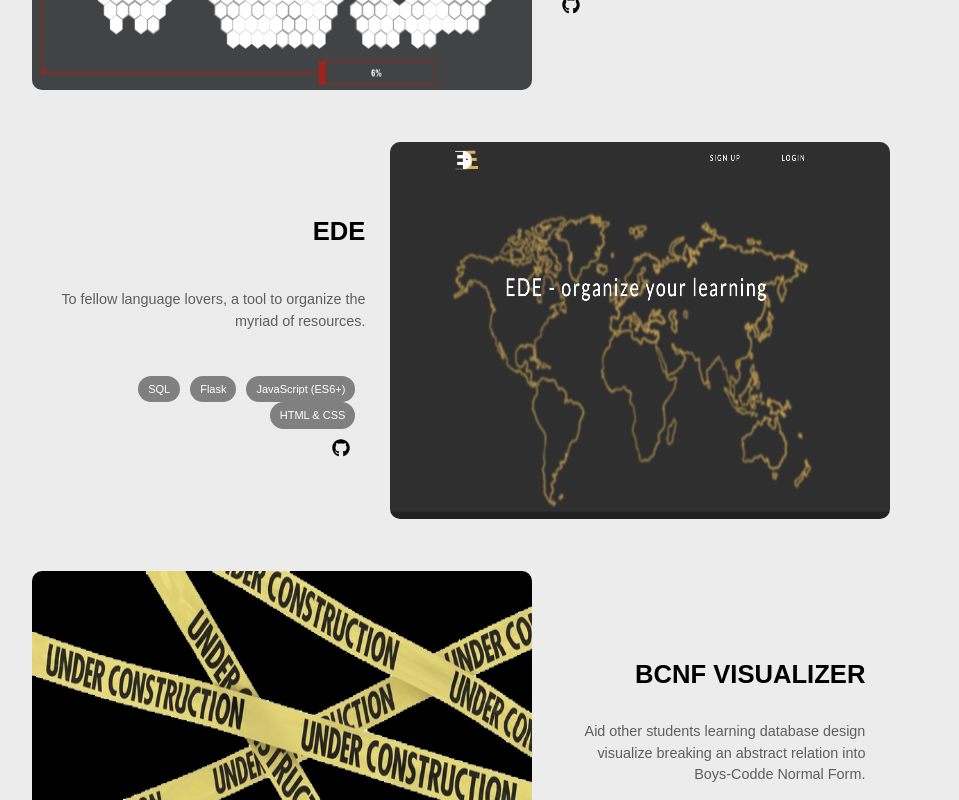
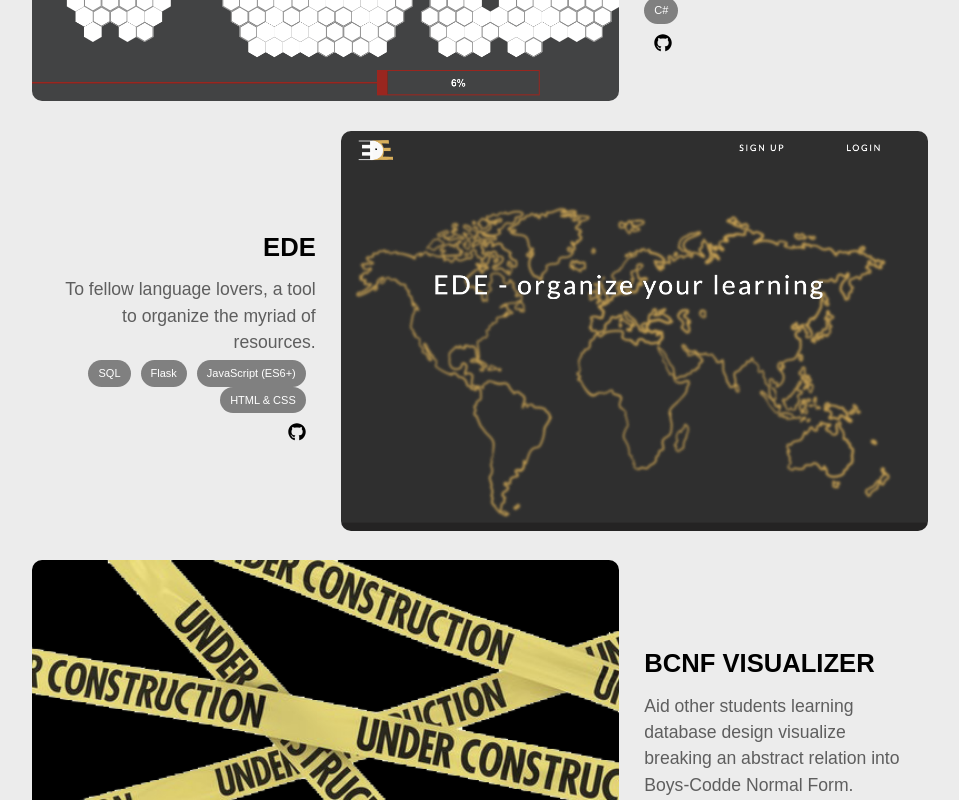
Before and after one commit to Ireoluwa-A/portfolio-site, a React (Create React App) app: page / in a window 1280 px wide. Shown: the part 1260-2060 px from the top of the page, without its empty margins (192-1151 px from the left). Built offline with nearby package versions, Linux system fonts and the light colour scheme.

Commit message:
Fix image scaling issues with proj page

```diff
--- a/src/data/projectsinfo.json
+++ b/src/data/projectsinfo.json
@@ -23,7 +23,7 @@
     },
     {
         "background": "bcnf_bg",
-        "descriptionPos": "projects_description_l",
+        "descriptionPos": "projects_description_r",
         "imageLeft": "",
         "imageRight": "hidden",
         "title": "BCNF VISUALIZER",
--- a/src/pages/main/projectbox.jsx
+++ b/src/pages/main/projectbox.jsx
@@ -23,7 +23,9 @@ const ProjectBox = ({proj}) => {
             </div>
 
             <div className={`projects_description ${proj.descriptionPos}`}>
-                <h1 className='font-bold font-WorkSans'>{proj.title}</h1>
+
+                <h1 className='projects_title font-bold font-WorkSans'>{proj.title}</h1>
+
                 <div className='projects_blurb'>
                     <p className='font-Nunito'>
                         {proj.description}
--- a/src/styles/projects.css
+++ b/src/styles/projects.css
@@ -32,13 +32,18 @@
 }
 .projects_image{
     /* width: 500px; */
-    width: clamp(500px, 50%, 800px);
+    /* display: block; */
+    /* max-width: 900px;
+    max-height: 900px; */
+    /* width: 200px; */
+    /* height: 300px; */
+    width: clamp(500px, 700px, 800px);
     /* width: 50%; */
-    height: 90%;
+    height: clamp(300px, 400px, 400px);;
     border-radius: 10px;
     background-position: center center;
     background-repeat: no-repeat;
-    background-size: 100% 100%;
+    background-size: cover;
     transition: 0.3s;
     z-index: 1;
     filter: grayscale(50%);
@@ -55,8 +60,12 @@
     z-index: 2;
     display: flex;
     flex-direction: column;
+    align-items: center;
 }
-.projects_description h1{
+.projects_title{
+    /* display: flex; */
+    height: auto;
+    width: 100%;
     font-size: clamp(1.5rem, 2vw, 4rem);
 }
 .projects_description_r{
@@ -71,14 +80,15 @@
     /* margin-right: -90px; */
     padding-left: 25px;
     padding-right: 25px;
-    /* align-items: left; */
+    align-items: right;
     justify-content: center;
     text-align: right;
 }
 .projects_blurb{
     width: 100%;
-    height: 120px;
+    height: auto;
     border-radius: 10px;
+    padding-top: 10px;
     /* background-color: var(--darkerWhite); */
     /* background-color: #434343; */
     /* padding-left: 20px; */
@@ -88,11 +98,14 @@
     justify-content: center;
 }
 .projects_blurb p{
-    font-size: calc(0.1rem + 1vw);
+    font-size: 1.1rem;
+    /* font-size: clamp(calc(0.5rem + 1vw), 1.5vw, 1.5rem;);  */
     color: #5e5e5e;
 }
 .projects_tech{
     margin-top: 5px;
+    width: 100%;
+
 }
 .projects_tech li{
     background-color: grey;
```
